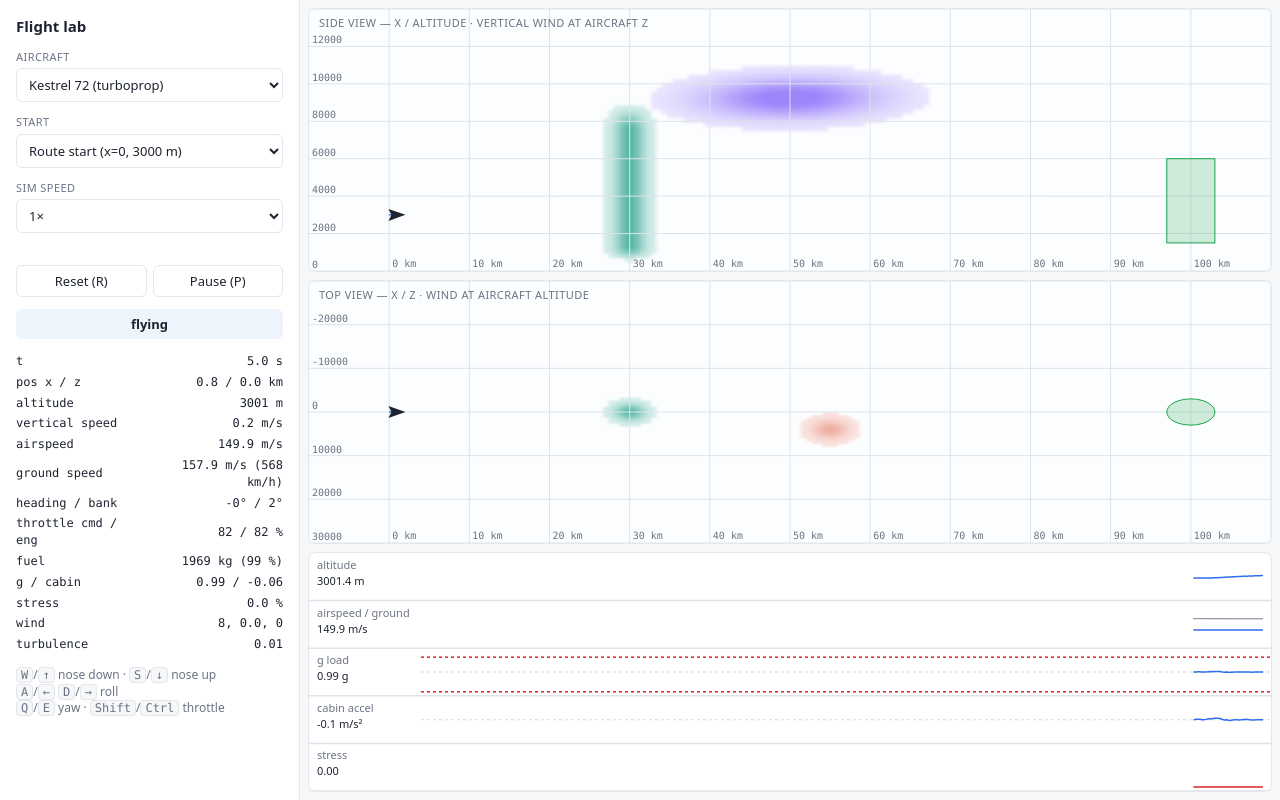
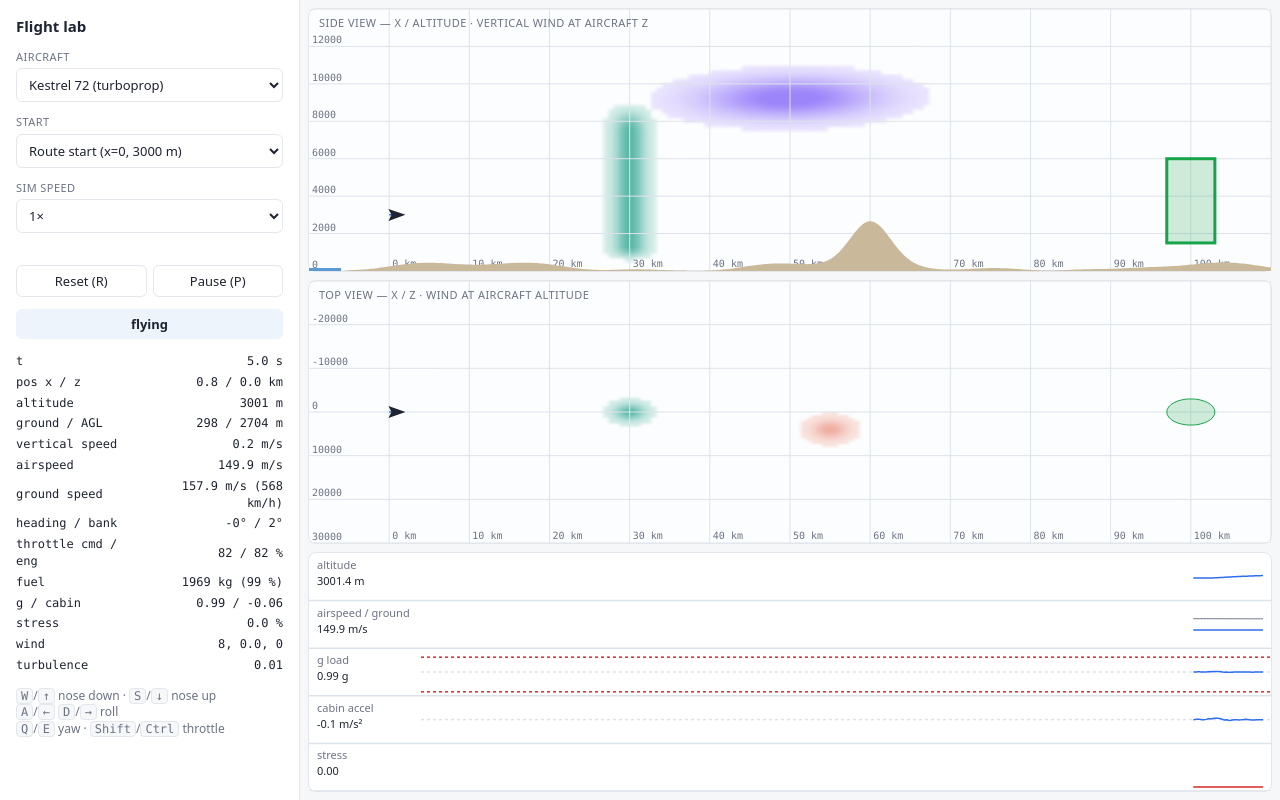
Before and after one commit to sderosiaux/weather-rider, a website built with Vite: page sandbox/flight.html in a window 1280 px wide. Built offline with nearby package versions, Linux system fonts and the light colour scheme.

Commit message:
flight: FlightEnv contract, crash on terrain (y ≤ max(ground, 0)); sandbox draws the ground profile

```diff
--- a/sandbox/flight.html
+++ b/sandbox/flight.html
@@ -13,6 +13,7 @@
         --muted: #6b7384;
         --accent: #2f6fed;
         --ground: #c9b89a;
+        --water: #5b9bd5;
         --sky: #eef4fb;
         --lift: #1f9e89;
         --sink: #e0674f;
@@ -63,6 +64,7 @@
           <option value="updraft">Before updraft (x=20 km)</option>
           <option value="jet">Below the jet (x=40 km, 8500 m)</option>
           <option value="downdraft">Before downdraft (x=45 km, z=4 km)</option>
+          <option value="ridge">Below the ridge crest (x=45 km, 1800 m)</option>
         </select>
         <label for="speed">Sim speed</label>
         <select id="speed">
--- a/sandbox/flight.ts
+++ b/sandbox/flight.ts
@@ -1,12 +1,14 @@
-// Flight lab: fly any aircraft by keyboard through the fixture weather, watch the physics.
+// Flight lab: fly any aircraft by keyboard through the fixture weather over the fixture terrain, watch the physics.
 import { SIM_DT } from '../src/core/constants'
-import { createFixtureWeather, fixtureRoute } from '../src/core/fixtures'
+import { createFixtureTerrain, createFixtureWeather, fixtureRoute } from '../src/core/fixtures'
 import { v3 } from '../src/core/math'
-import type { AircraftSpec, AircraftState, Controls, MutableWeatherSample, Route } from '../src/core/types'
+import type { AircraftSpec, AircraftState, Controls, FlightEnv, MutableWeatherSample, Route } from '../src/core/types'
 import { AIRCRAFT, aircraftById, bankAngle, flightModel, headingOf } from '../src/flight'
 
 const weather = createFixtureWeather(1)
 const route: Route = fixtureRoute
+const terrain = createFixtureTerrain(1)
+let env: FlightEnv = { weather, route, terrain }
 const X0 = -10_000
 const X1 = 110_000
 const Y1 = 14_000
@@ -63,9 +65,11 @@ function reset(): void {
     updraft: v3(20_000, 3000, 0),
     jet: v3(40_000, 8500, 0),
     downdraft: v3(45_000, 3000, 4000),
+    ridge: v3(45_000, 1800, 0),
   }
   const pos = starts[scenarioSel.value] ?? route.start
-  state = flightModel.initialState(spec, { ...route, start: pos }, weather)
+  env = { weather, route: { ...route, start: pos }, terrain }
+  state = flightModel.initialState(spec, env)
   controls = { pitch: 0, roll: 0, yaw: 0, throttle: state.throttle }
   trace = []
   history = []
@@ -176,6 +180,7 @@ function drawSide(): void {
   ctx.imageSmoothingEnabled = true
   ctx.drawImage(sideBg, 0, 0, w, h)
   grid(ctx, w, h, px, py, 2000)
+  drawGround(ctx, w, h, px, py)
   // Gate window
   ctx.fillStyle = color('gate') + '33'
   ctx.strokeStyle = color('gate')
@@ -187,6 +192,29 @@ function drawSide(): void {
   line(ctx, trace.map((p) => [px(p.x), py(p.y)]), color('trace'), 1.5)
   // Aircraft: nose direction from ground velocity, exaggerated 5× vertically for readability
   marker(ctx, px(state.pos.x), py(state.pos.y), Math.atan2(-state.vel.y * 5, state.vel.x))
+}
+
+/** Ground profile under the aircraft's z slice; open water (sea, below 0) shown as its surface. */
+function drawGround(ctx: CanvasRenderingContext2D, w: number, h: number, px: (x: number) => number, py: (y: number) => number): void {
+  const n = Math.ceil(w / 2)
+  const xs = Array.from({ length: n + 1 }, (_, i) => X0 + (i / n) * (X1 - X0))
+  const hs = xs.map((x) => terrain.heightAt(x, state.pos.z))
+  ctx.fillStyle = color('ground')
+  ctx.beginPath()
+  ctx.moveTo(0, h)
+  xs.forEach((x, i) => ctx.lineTo(px(x), py(Math.max(hs[i]!, 0))))
+  ctx.lineTo(w, h)
+  ctx.closePath()
+  ctx.fill()
+  ctx.strokeStyle = color('water')
+  ctx.lineWidth = 3
+  ctx.beginPath()
+  xs.forEach((x, i) => {
+    if (hs[i]! >= 0) return
+    if (i === 0 || hs[i - 1]! >= 0) ctx.moveTo(px(x), py(0) - 1.5)
+    else ctx.lineTo(px(x), py(0) - 1.5)
+  })
+  ctx.stroke()
 }
 
 function drawTop(): void {
@@ -328,6 +356,7 @@ function drawReadout(): void {
     ['t', `${s.t.toFixed(1)} s`],
     ['pos x / z', `${(s.pos.x / 1000).toFixed(1)} / ${(s.pos.z / 1000).toFixed(1)} km`],
     ['altitude', `${s.pos.y.toFixed(0)} m`],
+    ['ground / AGL', `${terrain.heightAt(s.pos.x, s.pos.z).toFixed(0)} / ${(s.pos.y - Math.max(terrain.heightAt(s.pos.x, s.pos.z), 0)).toFixed(0)} m`],
     ['vertical speed', `${s.vel.y.toFixed(1)} m/s`],
     ['airspeed', `${s.airspeed.toFixed(1)} m/s`],
     ['ground speed', `${ground.toFixed(1)} m/s (${(ground * 3.6).toFixed(0)} km/h)`],
@@ -357,7 +386,7 @@ function frame(now: number): void {
     let steps = 0
     while (acc >= SIM_DT && steps < 64) {
       controls = readControls(SIM_DT)
-      state = flightModel.step(spec, state, controls, weather, route, SIM_DT)
+      state = flightModel.step(spec, state, controls, env, SIM_DT)
       acc -= SIM_DT
       steps++
       if (state.t >= nextTrace) {
--- a/src/flight/model.ts
+++ b/src/flight/model.ts
@@ -29,7 +29,7 @@ import {
   v3,
 } from '../core/math'
 import { hashInts } from '../core/rng'
-import type { AircraftSpec, AircraftState, Controls, FlightModel, MutableWeatherSample, Route, Vec3, WeatherField } from '../core/types'
+import type { AircraftSpec, AircraftState, Controls, FlightEnv, FlightModel, MutableWeatherSample, Route, Terrain, Vec3 } from '../core/types'
 import {
   CL0,
   CL_ALPHA,
@@ -109,8 +109,9 @@ export function headingOf(orientation: AircraftState['orientation']): number {
 }
 
 /** Trimmed for cruise airspeed along startHeading; the ground velocity includes the wind at the start. */
-export function initialState(spec: AircraftSpec, route: Route, weather: WeatherField): AircraftState {
-  const w = weather.sample(route.start, 0, scratch).wind
+export function initialState(spec: AircraftSpec, env: FlightEnv): AircraftState {
+  const { route } = env
+  const w = env.weather.sample(route.start, 0, scratch).wind
   const wind = v3(w.x, w.y, w.z)
   const h = normalize(v3(route.startHeading.x, 0, route.startHeading.z))
   const dir = length(h) > 0 ? h : BODY_FORWARD
@@ -141,15 +142,18 @@ function inGate(pos: Vec3, route: Route): boolean {
   return dx * dx + dz * dz <= route.gateRadius * route.gateRadius && pos.y >= route.gateMinAlt && pos.y <= route.gateMaxAlt
 }
 
+/** Water surfaces sit at the local ground height, the sea at 0: below either is the ground. */
+const onGround = (pos: Vec3, terrain: Terrain): boolean => pos.y <= Math.max(terrain.heightAt(pos.x, pos.z), 0)
+
 export function step(
   spec: AircraftSpec,
   state: AircraftState,
   controls: Controls,
-  weather: WeatherField,
-  route: Route,
+  env: FlightEnv,
   dt: number,
 ): AircraftState {
   if (state.status !== 'flying') return state
+  const { weather, route } = env
   const aero = aeroOf(spec)
   const tick = Math.round(state.t / dt)
   const w = weather.sample(state.pos, state.t, scratch)
@@ -252,7 +256,13 @@ export function step(
   )
   const broken = stress >= 1 || gLoad / limit > INSTANT_FAILURE_FACTOR
 
-  const status: AircraftState['status'] = pos.y <= 0 ? 'crashed' : broken ? 'overstressed' : inGate(pos, route) ? 'arrived' : 'flying'
+  const status: AircraftState['status'] = onGround(pos, env.terrain)
+    ? 'crashed'
+    : broken
+      ? 'overstressed'
+      : inGate(pos, route)
+        ? 'arrived'
+        : 'flying'
 
   return {
     t: state.t + dt,
```
Also changed, not shown: src/flight/model.test.ts (+136 -57 lines), src/flight/testkit.ts (+3 -4 lines).
